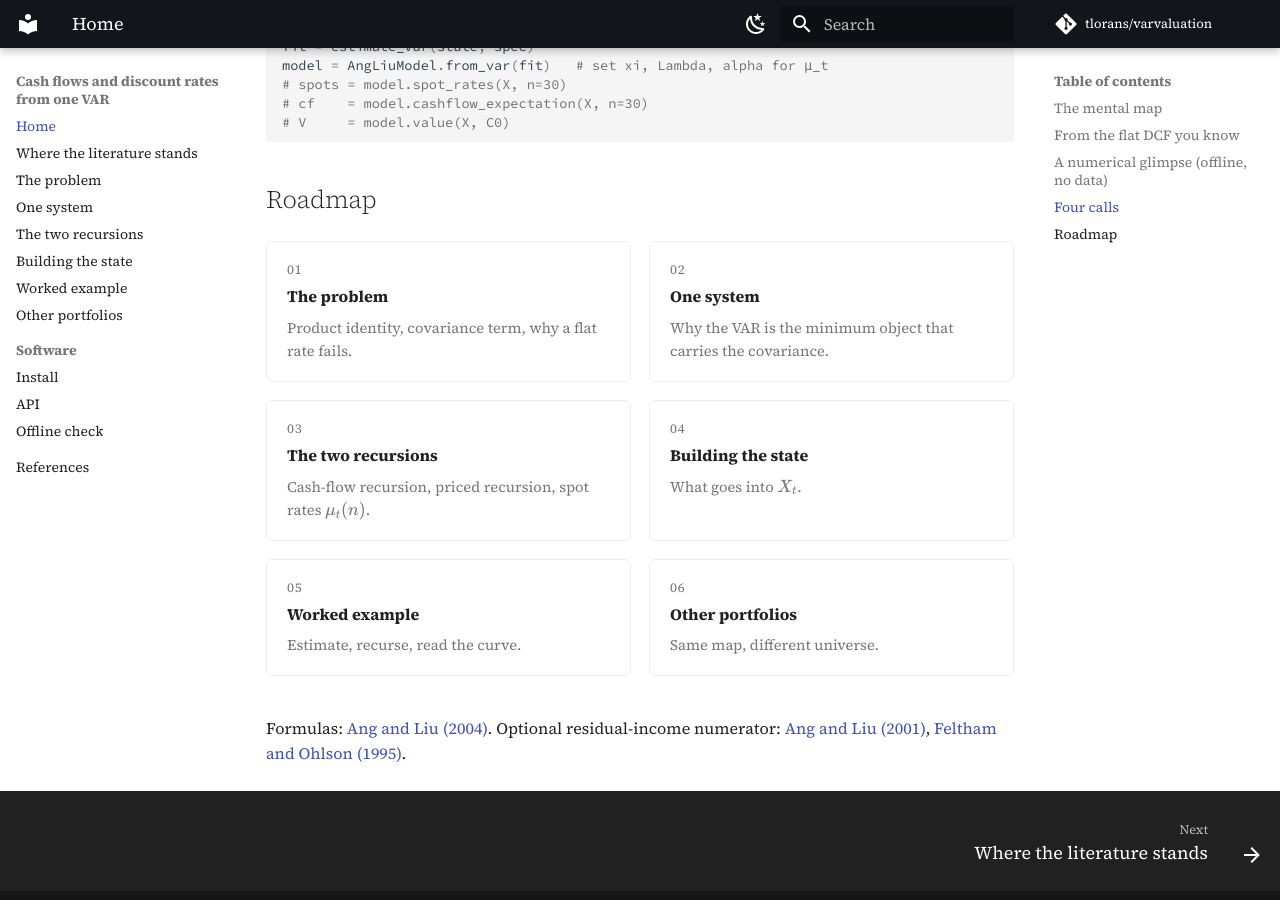
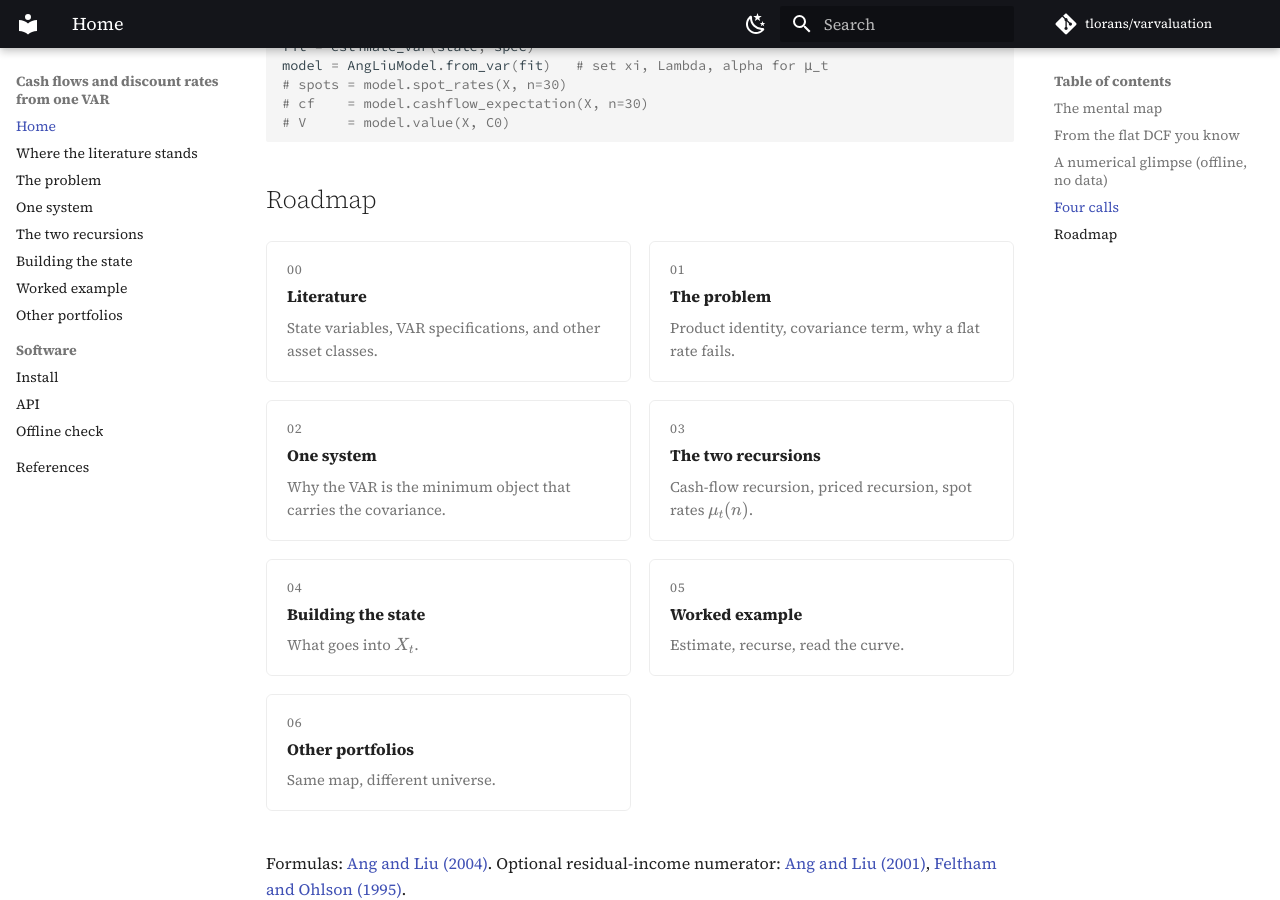
Before and after one commit to tlorans/varvaluation, an MkDocs documentation site: the page built from docs/index.md, in a window 1280 px wide and 900 px high, scrolled down 2726 px. Built offline with MkDocs 1.6.1 and Material for MkDocs 9.7.7, drawn with Linux system fonts in a browser that asks for light colours; comment, search, counter and statistics services are not loaded.

Commit message:
docs: index roadmap + references for literature page

```diff
--- a/docs/index.md
+++ b/docs/index.md
@@ -111,6 +111,7 @@ model = AngLiuModel.from_var(fit)   # set xi, Lambda, alpha for μ_t
 ## Roadmap
 
 <div class="topic-cards">
+<a href="guide/literature/"><span class="part">00</span><strong>Literature</strong><span>State variables, VAR specifications, and other asset classes.</span></a>
 <a href="guide/problem/"><span class="part">01</span><strong>The problem</strong><span>Product identity, covariance term, why a flat rate fails.</span></a>
 <a href="guide/system/"><span class="part">02</span><strong>One system</strong><span>Why the VAR is the minimum object that carries the covariance.</span></a>
 <a href="guide/curve/"><span class="part">03</span><strong>The two recursions</strong><span>Cash-flow recursion, priced recursion, spot rates $\mu_t(n)$.</span></a>
```
